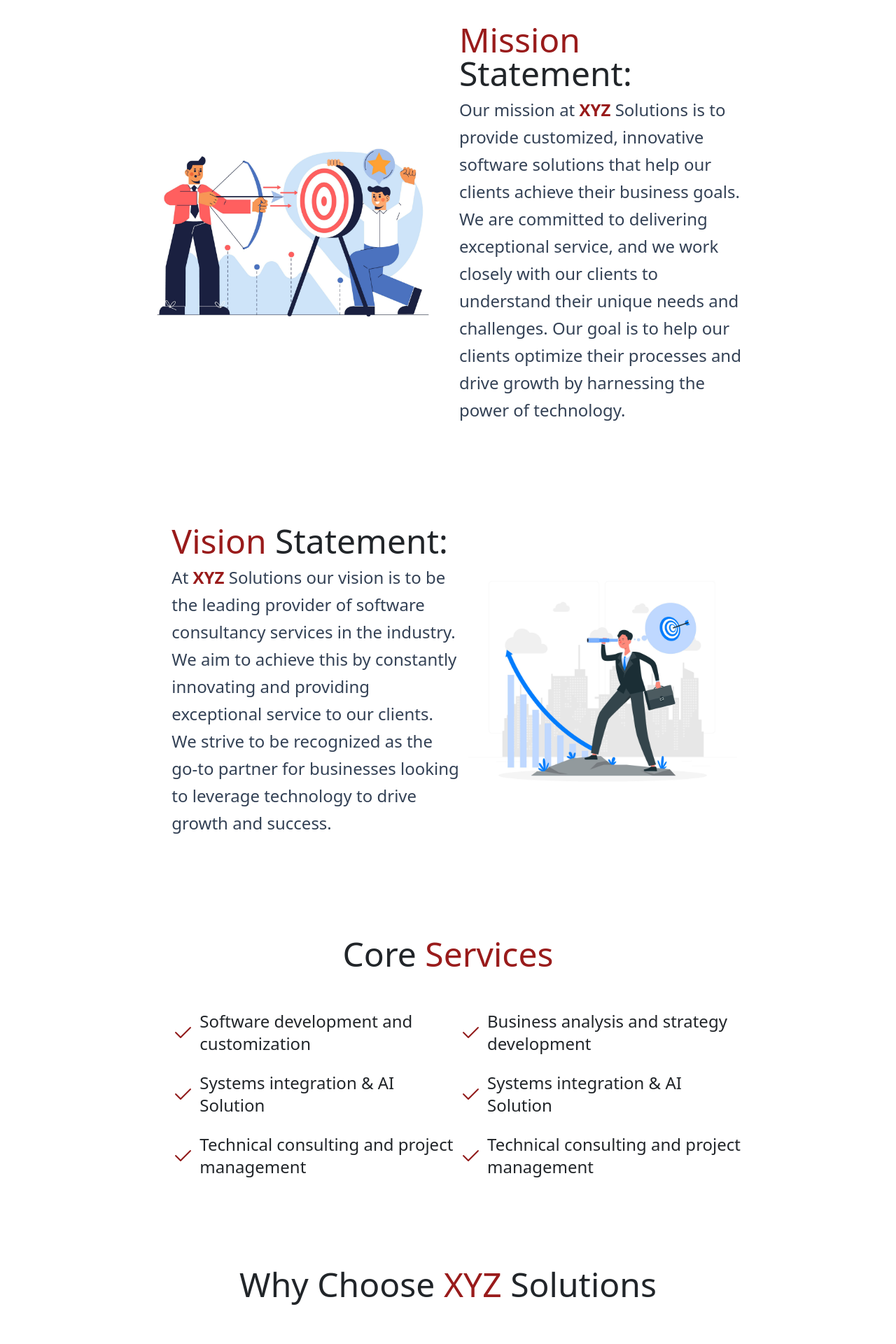
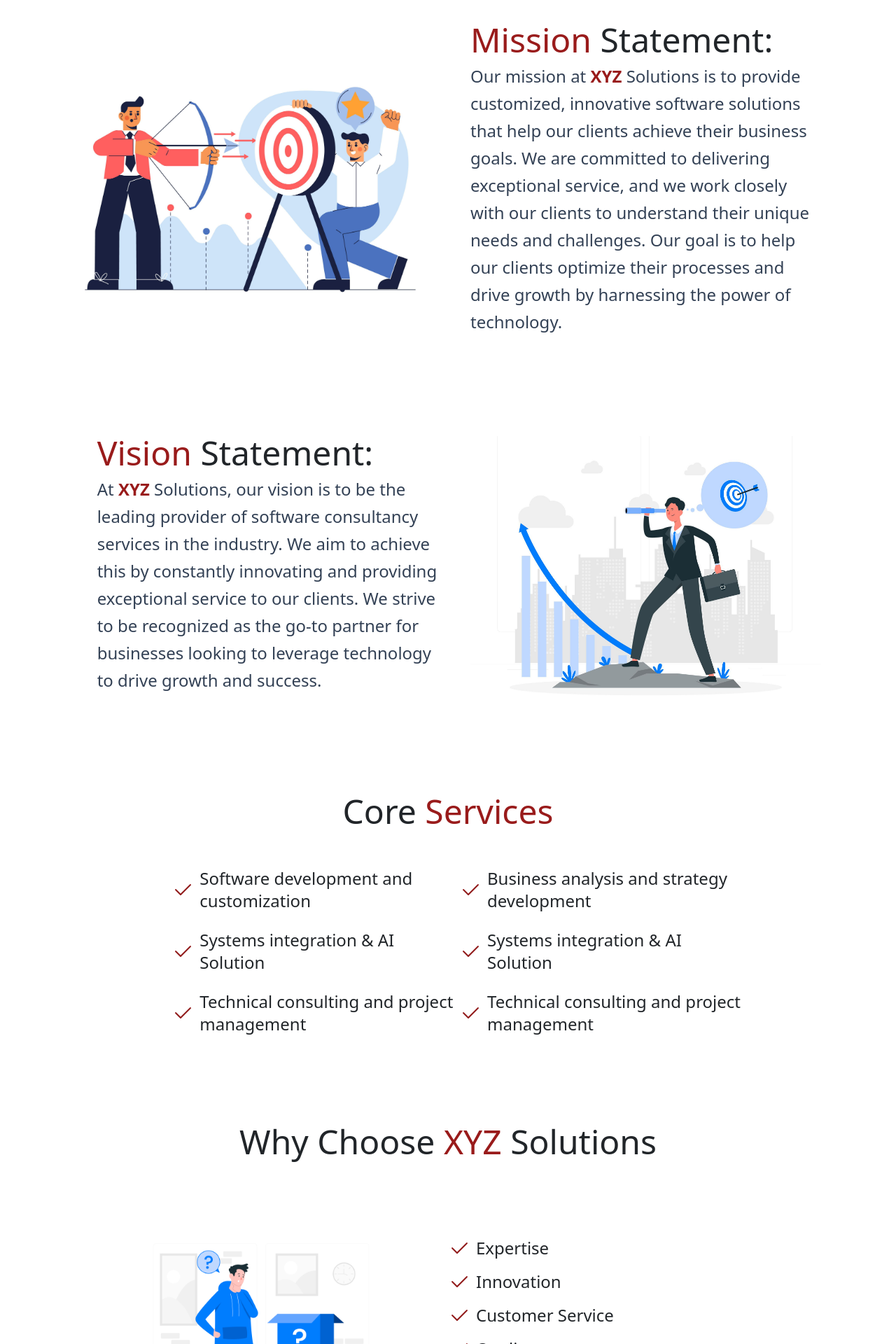
Before and after one commit to Chy-Zaber-Bin-Zahid/CodeSync5, a Next.js app: page /about in a window 1280 px wide. Shown: the part 1640-3560 px from the top of the page at 70% size. Built offline with nearby package versions, Linux system fonts and the light colour scheme; no server answers.

Commit message:
Added statements and whychoose in about

```diff
--- a/components/about/Statements.tsx
+++ b/components/about/Statements.tsx
@@ -1,19 +1,67 @@
 import Image from "next/image";
-import React from "react";
+import gsap from "gsap";
+import { ScrollTrigger } from "gsap/ScrollTrigger";
+import { useGSAP } from "@gsap/react";
 
 const Statements = () => {
+  gsap.registerPlugin(ScrollTrigger);
+
+  useGSAP(() => {
+    gsap.fromTo(
+      "#mission-statement",
+      {
+        opacity: 0,
+        x: "-100%",
+        duration: 1,
+
+        scrollTrigger: {
+          trigger: "#mission-statement",
+        },
+      },
+      {
+        opacity: 1,
+        x: 0,
+        duration: 1,
+
+        scrollTrigger: {
+          trigger: "#mission-statement",
+        },
+      }
+    );
+
+    gsap.fromTo(
+      "#vision-statement",
+      {
+        opacity: 0,
+        x: "100%",
+        duration: 1.5,
+
+        scrollTrigger: {
+          trigger: "#vision-statement",
+        },
+      },
+      {
+        opacity: 1,
+        x: 0,
+        duration: 1.5,
+
+        scrollTrigger: {
+          trigger: "#vision-statement",
+        },
+      }
+    );
+  }, []);
+
   return (
     <section>
-      <div className="w-4/5 mx-auto my-32">
-        <div className="flex justify-between items-center space-x-8">
-          {" "}
-          {/* Add spacing between the items */}
+      <div id="mission-statement" className=" w-full mx-auto my-32">
+        <div className="flex gap-8 justify-between items-center space-x-8">
           <div className="flex-1 h-96 relative">
             <Image
               src="assets/about/MissionIllustration.jpg"
-              alt="Team Illustration"
+              alt="Mission Illustration"
               layout="fill"
-              objectFit="contain"
+              objectFit="cover"
               className="rounded-lg absolute inset-0"
             />
           </div>
@@ -35,16 +83,14 @@ const Statements = () => {
         </div>
       </div>
 
-      <div className="w-4/5 mx-auto my-32">
-        <div className="flex flex-row-reverse justify-between items-center space-x-8">
-          {" "}
-          {/* Add spacing between the items */}
+      <div id="vision-statement" className=" w-full mx-auto my-32">
+        <div className="flex gap-8 flex-row-reverse justify-between items-center space-x-8">
           <div className="flex-1 h-96 relative">
             <Image
               src="assets/about/VisionIllustration.jpg"
-              alt="Team Illustration"
+              alt="Vision Illustration"
               layout="fill"
-              objectFit="contain"
+              objectFit="cover"
               className="rounded-lg absolute inset-0"
             />
           </div>
@@ -54,7 +100,7 @@ const Statements = () => {
             </h1>
             <p className="leading-relaxed text-2xl text-slate-700">
               At <span className="text-red-800 font-semibold">XYZ</span>{" "}
-              Solutions our vision is to be the leading provider of software
+              Solutions, our vision is to be the leading provider of software
               consultancy services in the industry. We aim to achieve this by
               constantly innovating and providing exceptional service to our
               clients. We strive to be recognized as the go-to partner for
--- a/components/about/WhyChoose.tsx
+++ b/components/about/WhyChoose.tsx
@@ -1,9 +1,31 @@
 "use client";
+import { useGSAP } from "@gsap/react";
 import Image from "next/image";
 import { Check } from "phosphor-react";
 import React from "react";
+import { ScrollTrigger } from "gsap/ScrollTrigger";
+import gsap from "gsap";
 
 const WhyChoose = () => {
+  gsap.registerPlugin(ScrollTrigger);
+  useGSAP(() => {
+    gsap.fromTo(
+      "#whychoose",
+      {
+        opacity: 0,
+        x: "-100%",
+      },
+      {
+        duration: 1.5,
+        opacity: 1,
+        x: 0,
+        delay: 0,
+        scrollTrigger: {
+          trigger: "#whychoose",
+        },
+      }
+    );
+  });
   interface WhyChooseInterface {
     title: string;
   }
@@ -28,12 +50,12 @@ const WhyChoose = () => {
     },
   ];
   return (
-    <div className="w-4/5 mx-auto  my-32">
-      <h1 className="text-5xl text-center">
+    <div id="whychoose" className=" w-full mx-auto  my-32">
+      <h1 className="text-5xl text-center mb-16">
         Why Choose <span className="text-red-800">XYZ</span> Solutions
       </h1>
       <div className="flex justify-between items-center">
-        <div className="flex-1 h-96 relative">
+        <div className="flex-1 h-96 relative rounded-lg">
           <Image
             src="assets/about/WhyChooseIllustration.jpg"
             alt="Team Illustration"
--- a/components/home/AboutUs.tsx
+++ b/components/home/AboutUs.tsx
@@ -1,10 +1,13 @@
-"use client"
+"use client";
 
-import Image from 'next/image'
-import React from 'react'
-import { useGSAP } from '@gsap/react';
-import gsap from 'gsap';
+import Image from "next/image";
+import React from "react";
+import { useGSAP } from "@gsap/react";
+import gsap from "gsap";
 import { ScrollTrigger } from "gsap/ScrollTrigger";
+
+import Statements from "../about/Statements";
+import WhyChoose from "../about/WhyChoose";
 
 gsap.registerPlugin(ScrollTrigger);
 
@@ -14,26 +17,48 @@ function AboutUs() {
       "#aboutUs-component",
       { opacity: 0, x: "100%" },
       {
-                duration: 1.5, opacity: 1, x: 0, delay: 0,
+        duration: 1.5,
+        opacity: 1,
+        x: 0,
+        delay: 0,
         scrollTrigger: {
           trigger: "#aboutUs-component",
-                }
+        },
       }
     );
   });
 
   return (
-        <section id="about" className="w-full mq-1300:flex justify-center items-center bg-gray-100 scroll-mt-scroll-1300 mq-765:scroll-mt-scroll-765" >
+    <section
+      id="about"
+      className="w-full mq-1300:flex justify-center items-center bg-gray-100 scroll-mt-scroll-1300 mq-765:scroll-mt-scroll-765"
+    >
       <div id="aboutUs-component" className="w-full px-3">
-                <div className='mx-auto max-w-big-screen w-full flex gap-4 justify-between items-center'>
-                    <div className='flex flex-col gap-4 justify-center items-start w-[55%]' >
-                        <h1 className='font-bold' >About<span className="text-primaryText"> Rosetech</span></h1>
-                        <div className="flex flex-col gap-3 justify-center items-start w-full" >
-                            <p className="text-gray-400 m-0" ><span className="text-black font-bold" >RoseTech Solutions Ltd</span> aspires to provide comprehensive software solutions to businesses of all sizes. From enterprises to startups, SMEs, agencies, corporations, and institutions, we aim to be the technical wing for these organisations.</p>
-                            <p className="text-gray-400 m-0" >Our goal is to enable these businesses to focus solely on their core operations, without worrying about the technical aspects of their operations. Our vision is to be the premier provider of innovative, end-to-end software solutions, empowering businesses to achieve their full potential.</p>
+        <div className="mx-auto max-w-big-screen w-full flex gap-4 justify-between items-center">
+          <div className="flex flex-col gap-4 justify-center items-start w-[55%]">
+            <h1 className="font-bold">
+              About<span className="text-primaryText"> Rosetech</span>
+            </h1>
+            <div className="flex flex-col gap-3 justify-center items-start w-full">
+              <p className="text-gray-400 m-0">
+                <span className="text-black font-bold">
+                  RoseTech Solutions Ltd
+                </span>{" "}
+                aspires to provide comprehensive software solutions to
+                businesses of all sizes. From enterprises to startups, SMEs,
+                agencies, corporations, and institutions, we aim to be the
+                technical wing for these organisations.
+              </p>
+              <p className="text-gray-400 m-0">
+                Our goal is to enable these businesses to focus solely on their
+                core operations, without worrying about the technical aspects of
+                their operations. Our vision is to be the premier provider of
+                innovative, end-to-end software solutions, empowering businesses
+                to achieve their full potential.
+              </p>
             </div>
           </div>
-                    <div className='w-[45%] pl-[81px]'>
+          <div className="w-[45%] pl-[81px]">
             <Image
               src="assets/home/intro.svg"
               width={450}
@@ -43,9 +68,17 @@ function AboutUs() {
             />
           </div>
         </div>
+        <div className="max-w-big-screen mx-auto">
+          <div className="statement">
+            <Statements />
+          </div>
+          <div className="whychoose">
+            <WhyChoose />
+          </div>
+        </div>
       </div>
     </section>
-    )
+  );
 }
 
-export default AboutUs
+export default AboutUs;
```
Also changed, not shown: 1 other file (tests, documents, lock files or other folders). Lines whose indentation alone changed are shown as unchanged.
